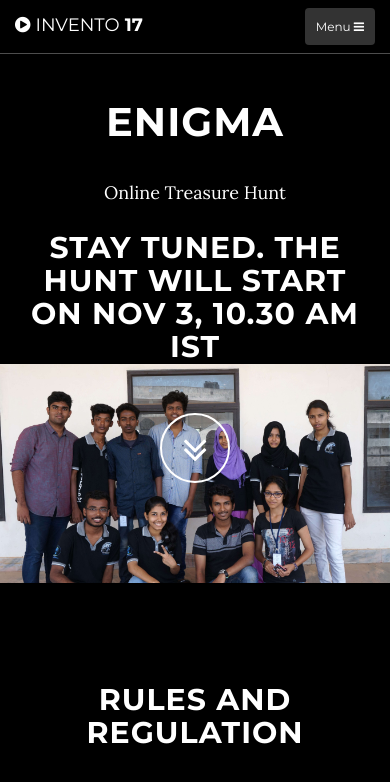
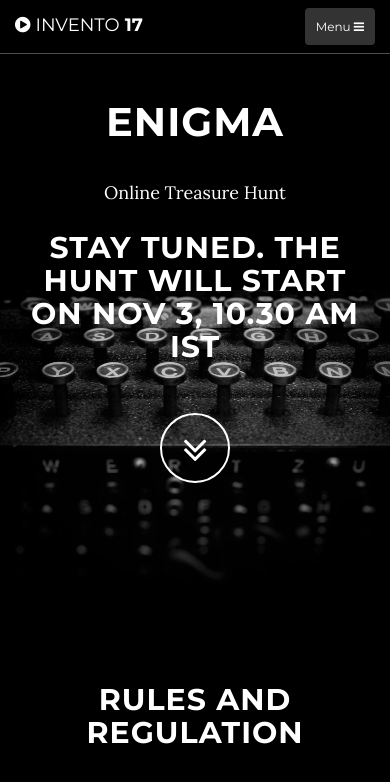
Before and after one commit to biswaz/Enigma, a Django app: page / in a window 390 px wide. Shown: the top 782 px of the page. Run offline with Django 3.2, Linux system fonts and the light colour scheme; some libraries are stand-ins or nearby versions.

Commit message:
changed bg

```diff
--- a/enigma/static/css/home.css
+++ b/enigma/static/css/home.css
@@ -15,7 +15,7 @@
 
 @media (max-width: 767px) {
 .intro{
-  background: url(../images/team_enigma.jpg) no-repeat bottom center scroll;
+  background: url(../img/qwert2.jpg) no-repeat bottom center scroll;
   background-color: black;
   -webkit-background-size: contain;
   -moz-background-size: contain;
```
